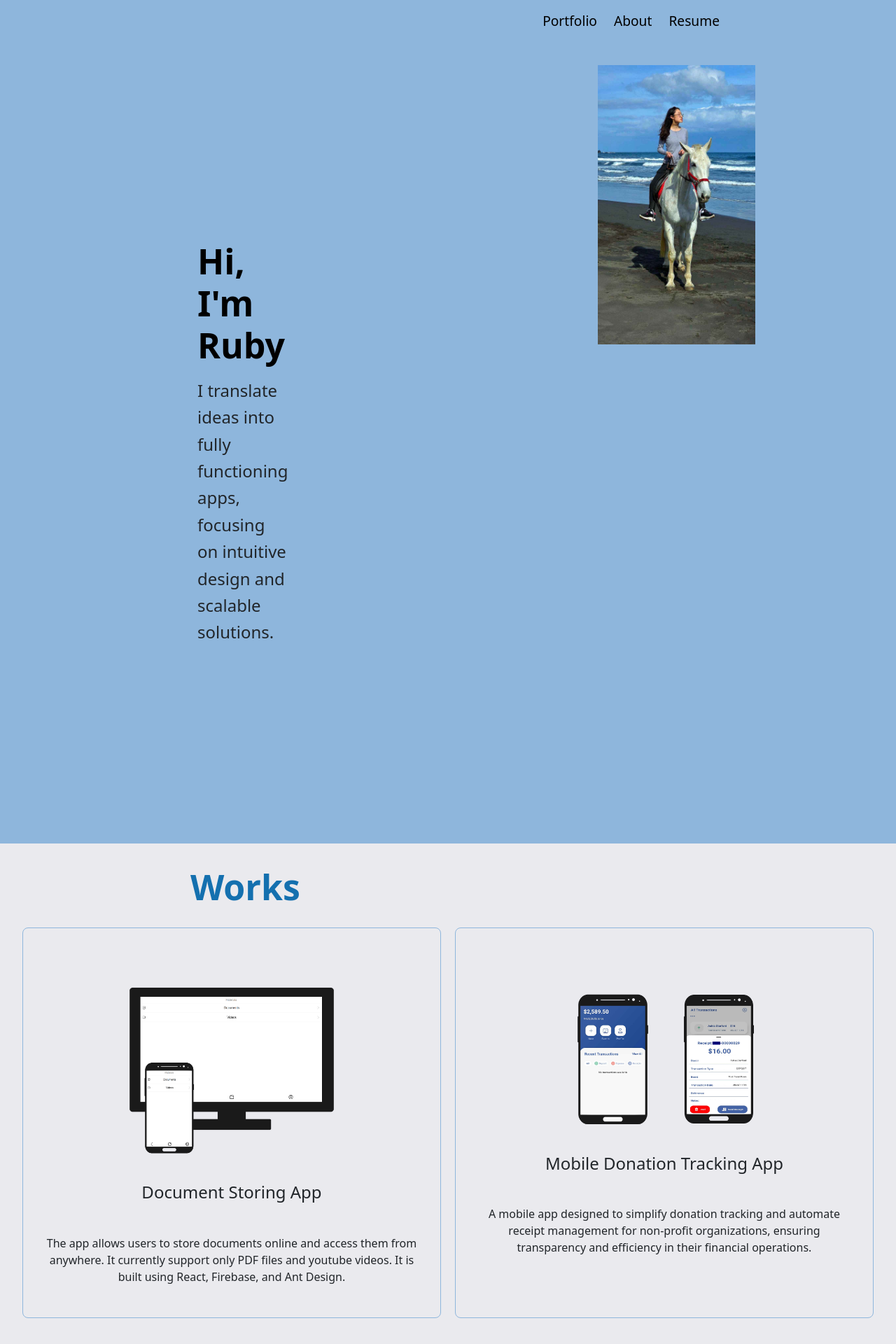
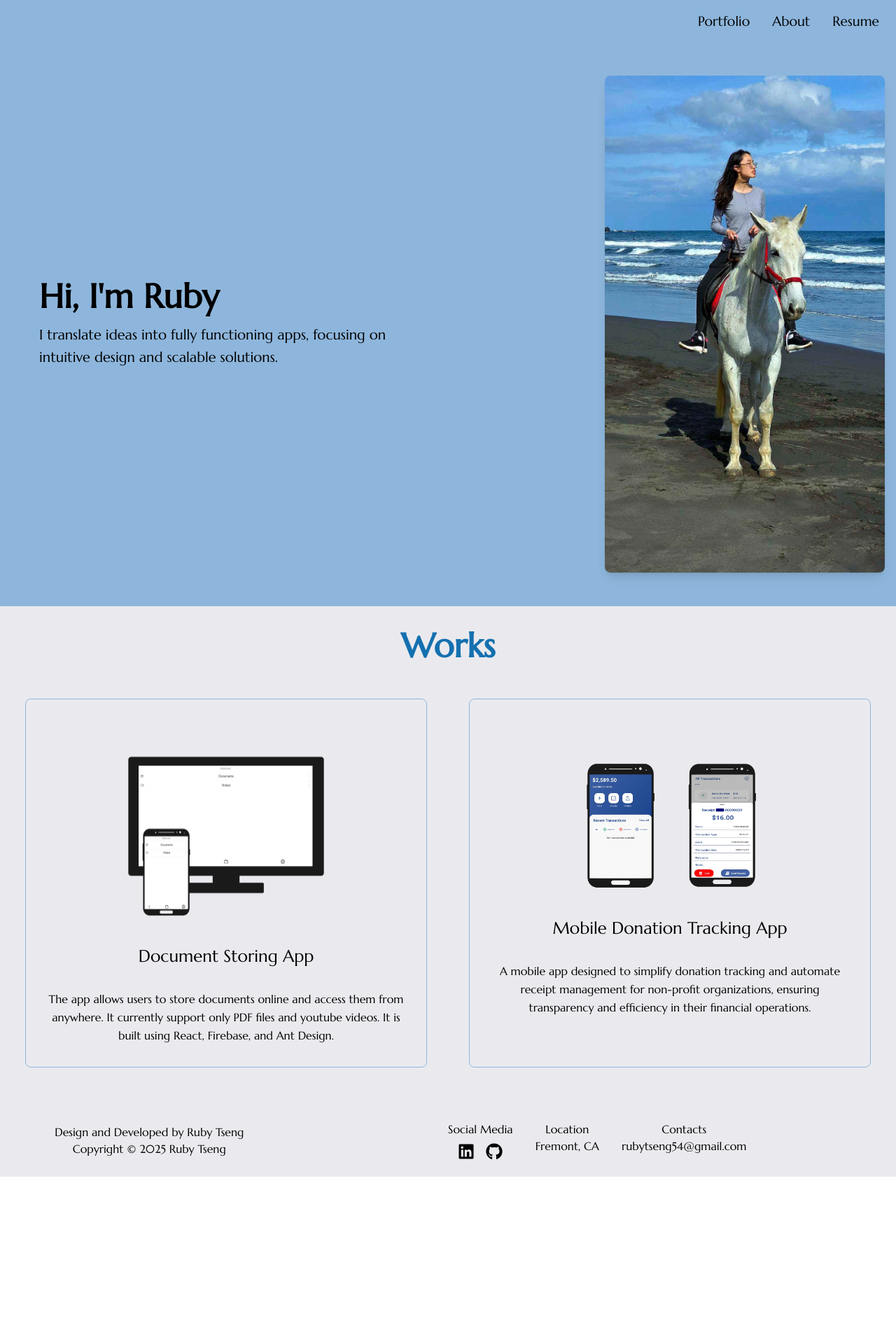
Before and after one commit to RubyTseng2538/portfolio, a React (Create React App) app: page /about in a window 1280 px wide. Shown: the top 1920 px of the page at 70% size. After the commit the page ends 1681 px from the top, so only its background shows below. Built offline with nearby package versions, Linux system fonts and the light colour scheme.

Commit message:
Change CSS style from bootstrap to tailwind

```diff
--- a/package.json
+++ b/package.json
@@ -41,6 +41,9 @@
     ]
   },
   "devDependencies": {
-    "ajv": "^8.17.1"
+    "ajv": "^8.17.1",
+    "autoprefixer": "^10.4.21",
+    "postcss": "^8.5.4",
+    "tailwindcss": "^3.4.17"
   }
 }
--- a/src/App.css
+++ b/src/App.css
@@ -1,3 +1,5 @@
+/* Tailwind is already imported in index.css, no need to duplicate imports */
+
 :root {
   --primary: #EAEAEE;
   --secondary: #8EB6DC;
@@ -87,12 +89,16 @@ body {
 
 .home {
   background-color: var(--secondary);
-  padding: 2rem; /* Increase padding */
+  padding: 3rem 2rem;
   min-height: 60vh; /* Set a minimum height */
+  display: flex;
+  align-items: center;
 }
 
 .home-text {
-  margin: 250px;
+  padding: 2rem;
+  max-width: 600px;
+  margin: 0 auto;
 }
 
 .home-text h1 {
@@ -134,8 +140,23 @@ body {
 
 
 .pfp {
-  width: 40%;
+  width: 300px;
+  min-width: 250px;
+  max-width: 90%;
   height: auto;
+  display: block;
+  object-fit: contain;
+}
+
+.img-col {
+  display: flex;
+  justify-content: center;
+  align-items: center;
+}
+
+.text-col {
+  display: flex;
+  justify-content: center;
 }
 
 .works {
@@ -225,12 +246,63 @@ body {
     padding-left: 100px;
     padding-right: 100px;
   }
+
+  .home-text {
+    padding: 1.5rem;
+  }
+
+  .works-title {
+    padding-left: 5rem;
+  }
+}
+
+@media (max-width: 992px) {
+  .home-text {
+    padding: 1rem;
+    margin: 0;
+  }
+
+  .home-text h1 {
+    font-size: 40px;
+  }
+
+  .home-text h2 {
+    font-size: 1.2rem;
+  }
+
+  .pfp {
+    width: 300px;
+  }
+
+  .works-title {
+    padding-left: 2rem;
+    font-size: 40px;
+  }
 }
 
 @media (max-width: 768px) {
   .project {
     padding-left: 50px;
     padding-right: 50px;
+  }
+
+  .home-text {
+    text-align: center;
+    padding: 1rem 0;
+  }
+
+  .home-text h1, .home-text h2 {
+    text-align: center;
+  }
+
+  .works-title {
+    text-align: center;
+    padding-left: 0;
+  }
+
+  .pfp {
+    width: 250px;
+    margin: 1rem auto;
   }
 }
 
--- a/src/App.js
+++ b/src/App.js
@@ -1,6 +1,5 @@
 import React from 'react';
 import './App.css';
-import 'bootstrap/dist/css/bootstrap.min.css';
 import { HashRouter, Routes, Route } from "react-router-dom";
 import HomePage from './pages/HomePage';
 import Navigation from './Navigation';
--- a/src/Footer.js
+++ b/src/Footer.js
@@ -1,7 +1,4 @@
 import React from "react";
-import Container from 'react-bootstrap/Container';
-import Row from 'react-bootstrap/Row';
-import Col from 'react-bootstrap/Col';
 import { FaLinkedin, FaGithub } from "react-icons/fa";
 
 export default function Footer() {
@@ -9,34 +6,45 @@ export default function Footer() {
     let year = date.getFullYear();
 
     return (
-        <Container fluid className="footer">
-            <Row className="justify-content-center">
-                <Col className="footer-col">
-                    <Row className="justify-content-center">Design and Developed by Ruby Tseng</Row>
-                    <Row  className="justify-content-center">Copyright © {year} Ruby Tseng</Row>
-                </Col>
-            <Col>
-                <Row className="justify-content-center">
-                    <Col  className="footer-col">
-                        <Row>Social Media</Row>
-                        <Row xs="auto">
-                            <Col><FaLinkedin onClick={() => window.open('https://www.linkedin.com/in/ruby-tseng-rt/')} /></Col>
-                            <Col><FaGithub onClick={() => window.open('https://github.com/RubyTseng2538')} /></Col>
-                        </Row>
-                    </Col>
-                    <Col  className="footer-col">
-                        <Row>Location</Row>
-                        <Row>Fremont, CA</Row>
-                    </Col>
-                    <Col className="footer-col">
-                        <Row>Contacts</Row>
-                        <Row>rubytseng54@gmail.com</Row>
-                    </Col>
-                </Row>
-            </Col>
-            </Row>
+        <footer className="bg-primary py-6">
+            <div className="container mx-auto">
+                <div className="flex flex-col md:flex-row justify-center items-start md:items-center space-y-6 md:space-y-0">
+                    <div className="w-full md:w-1/3 text-center">
+                        <p>Design and Developed by Ruby Tseng</p>
+                        <p>Copyright © {year} Ruby Tseng</p>
+                    </div>
 
+                    <div className="w-full md:w-2/3">
+                        <div className="flex flex-col md:flex-row justify-center space-y-4 md:space-y-0 md:space-x-8">
+                            <div className="text-center">
+                                <p className="font-medium">Social Media</p>
+                                <div className="flex justify-center space-x-4 mt-2">
+                                    <FaLinkedin
+                                        size={24}
+                                        className="cursor-pointer hover:text-textSecondary transition-colors"
+                                        onClick={() => window.open('https://www.linkedin.com/in/ruby-tseng-rt/')}
+                                    />
+                                    <FaGithub
+                                        size={24}
+                                        className="cursor-pointer hover:text-textSecondary transition-colors"
+                                        onClick={() => window.open('https://github.com/RubyTseng2538')}
+                                    />
+                                </div>
+                            </div>
 
-        </Container>
+                            <div className="text-center">
+                                <p className="font-medium">Location</p>
+                                <p>Fremont, CA</p>
+                            </div>
+
+                            <div className="text-center">
+                                <p className="font-medium">Contacts</p>
+                                <p>rubytseng54@gmail.com</p>
+                            </div>
+                        </div>
+                    </div>
+                </div>
+            </div>
+        </footer>
     )
 }
--- a/src/Navigation.js
+++ b/src/Navigation.js
@@ -1,25 +1,23 @@
 import React from "react";
-import { Container, Row, Col } from "react-bootstrap";
 import { Link } from "react-router-dom";
 import resume from './pages/resume.pdf'; // Assuming you have a PDF file for download
 
 const Navigation = () => {
     return (
-        <nav className="navigation">
-            <Container fluid>
-                <Row className="justify-content-end">
-                    <Col xs="auto" className="nav-item">
-                        <Link to="/">Portfolio</Link>
-                    </Col>
-                    <Col xs="auto" className="nav-item">
-                        <Link to="/about">About</Link>
-                    </Col>
-                    <Col xs="auto" className="nav-item">
-                        <a href={resume} target="_blank" rel="noopener noreferrer">Resume</a>
-                    </Col>
-
-                </Row>
-            </Container>
+        <nav className="bg-secondary py-4 px-6">
+            <div className="container mx-auto flex justify-end">
+                <div className="flex gap-8">
+                    <div className="nav-item">
+                        <Link to="/" className="text-black text-lg hover:underline">Portfolio</Link>
+                    </div>
+                    <div className="nav-item">
+                        <Link to="/about" className="text-black text-lg hover:underline">About</Link>
+                    </div>
+                    <div className="nav-item">
+                        <a href={resume} target="_blank" rel="noopener noreferrer" className="text-black text-lg hover:underline">Resume</a>
+                    </div>
+                </div>
+            </div>
         </nav>
     );
 };
--- a/src/components/Summary.js
+++ b/src/components/Summary.js
@@ -1,58 +1,25 @@
 import React from 'react';
 
 const Summary = ({ imageSrc, text, projectTitle, onClick }) => {
-
     return (
-        <div style={styles.summary} onClick={onClick}>
-            <div style={styles.summaryImage}>
-                <img src={imageSrc} alt="Summary" style={styles.summaryImageImg} />
+        <div
+            className="flex flex-col items-center justify-center p-5 border border-secondary rounded-lg cursor-pointer flex-1 basis-[300px] max-w-[1000px] box-border m-5 hover:shadow-lg transition-shadow duration-300"
+            onClick={onClick}
+        >
+            <div className="w-full text-center">
+                <img
+                    src={imageSrc}
+                    alt="Project preview"
+                    className="max-w-[60%] h-auto rounded-lg mx-auto"
+                />
             </div>
-            <div style={styles.summaryText}>
-                <h1 style={styles.projectTitle}>{projectTitle}</h1>
-                <p style={{height:20}}></p>
-                <p style={styles.summaryTextP}>{text}</p>
+            <div className="text-center p-3">
+                <h1 className="text-2xl mb-3">{projectTitle}</h1>
+                <div className="h-5"></div>
+                <p className="text-base leading-relaxed">{text}</p>
             </div>
         </div>
     );
 };
 
-const styles = {
-    summary: {
-        display: 'flex',
-        flexDirection: 'column', // Stack the image on top of the text
-        alignItems: 'center',
-        justifyContent: 'center',
-        padding: '20px',
-        border: '1px solid #8EB6DC',
-        borderRadius: '8px',
-        margin: '20px 0',
-        cursor: 'pointer', // Add a pointer cursor on hover
-        flex: '1 1 300px', // Allow the summary to grow and shrink, with a base width of 300px
-        maxWidth: '1000px', // Limit the width of the summary
-        boxSizing: 'border-box', // Include padding and border in the element's total width and height
-    },
-    summaryImage: {
-        width: '100%',
-        textAlign: 'center',
-    },
-    summaryImageImg: {
-        maxWidth: '60%',
-        height: 'auto',
-        borderRadius: '8px',
-    },
-    summaryText: {
-        textAlign: 'center',
-        padding: '10px',
-    },
-    projectTitle: {
-        fontSize: '1.5rem',
-        marginBottom: '10px',
-    },
-    summaryTextP: {
-        fontSize: '1rem',
-        lineHeight: '1.5',
-    },
-};
-
-
 export default Summary;
--- a/src/index.css
+++ b/src/index.css
@@ -1,8 +1,11 @@
 @import url('https://fonts.googleapis.com/css2?family=Marcellus&display=swap');
 
+@tailwind base;
+@tailwind components;
+@tailwind utilities;
+
 body {
-  font-family: 'Marcellus', serif;
-  font-weight: 400;
+  font-family: system-ui, -apple-system, BlinkMacSystemFont, 'Segoe UI', Marcellus, Roboto, Oxygen, Ubuntu, Cantarell, 'Open Sans', 'Helvetica Neue', sans-serif;
 }
 
 /* code {
--- a/src/pages/HomePage.js
+++ b/src/pages/HomePage.js
@@ -3,29 +3,31 @@ import Summary from '../components/Summary';
 import { useNavigate } from 'react-router-dom'
 import mobile from '../images/mobileEx.png';
 import PWA from '../images/PWAEx2.png';
-import { Col, Row } from 'react-bootstrap';
 import Picture from '../images/Picture.jpg';
 
 export default function HomePage(){
     let navigate = useNavigate();
     return (
         <div>
-            <div className='home'>
-                <Row className='aligh-items-center'>
-                    <Col className='justify-content-center' >
-                        <div className='home-text'>
-                            <h1>Hi, I'm Ruby</h1>
-                            <h2>I translate ideas into fully functioning apps, focusing on intuitive design and scalable solutions. </h2>
+            <div className="bg-secondary py-12 min-h-[60vh] flex items-center">
+                <div className="container mx-auto px-4">
+                    <div className="flex flex-col md:flex-row items-center">
+                        <div className="w-full md:w-1/2 flex justify-center">
+                            <div className="max-w-xl p-4">
+                                <h1 className="text-5xl font-bold text-black text-left mb-4">Hi, I'm Ruby</h1>
+                                <h2 className="text-xl text-left leading-relaxed">I translate ideas into fully functioning apps, focusing on intuitive design and scalable solutions.</h2>
                             </div>
-                    </Col>
-                    <Col>
-                    <img className='pfp' src={Picture} alt="Profile" />
-                    </Col>
-                </Row>
                         </div>
-            <div className='works'>
-                <h1 className='works-title'>Works</h1>
-                <div className='summary-container'>
+                        <div className="w-full md:w-1/2 flex justify-center md:justify-end mt-0 md:mt-0">
+                            <img className="w-[400px] min-w-[300px] max-w-[95%] h-auto object-contain shadow-lg rounded-lg" src={Picture} alt="Profile" />
+                        </div>
+                    </div>
+                </div>
+            </div>
+            <div className="bg-primary py-8">
+                <div className="container mx-auto px-4">
+                    <h1 className="text-5xl font-bold text-textSecondary text-center mb-8">Works</h1>
+                    <div className="flex flex-wrap justify-center gap-5">
                         <Summary
                         imageSrc={PWA}
                         projectTitle="Document Storing App"
@@ -41,5 +43,6 @@ export default function HomePage(){
                     </div>
                 </div>
             </div>
+        </div>
     )
 }
--- a/src/pages/about.js
+++ b/src/pages/about.js
@@ -1,37 +1,39 @@
 import React from "react";
-import {Col, Row} from 'react-bootstrap';
 import Picture from '../images/Picture.jpg';
 
 export default function About(){
-    return (
-        <div className='about'>
-            <Row className='aligh-items-center'>
-                <Col className='justify-content-center' >
-                    <div className='about-text'>
-                    <h1>More About Me</h1>
-                    <h2>
-                    Hi, I’m Ruby Tseng, a developer based in Fremont, California. My passion for design started early, and over the years, I’ve developed a keen eye for style. While I enjoy intricate details in many areas, I prefer my web designs to be clean, sophisticated, and interactive.
-
-I’m detail-oriented but thrive in team settings, often drawing inspiration from my teammates’ ideas to enhance my work. My focus is on creating engaging user interfaces with smooth, intuitive experiences.
-
-I’m proficient in JavaScript and experienced with libraries like React.js and Express.js, using them to bring ideas to life.
-
-In my free time, I love playing games and listening to K-pop Musics!
-                    </h2>
-                    <h2 style={{marginTop: '30px'}}>
-                        Technical Skills:
-                        Programming Languages: JavaScript, HTML, CSS, TypeScript, Python
-                        Libraries/Frameworks: React.js, Express.js
-                        Databases: PostgreSQL, Firebase, Prisma.io
-                        Tools: Git & Github, Postman, ngrok
-                        Design: Figma, Adobe Photoshop, Clip Studio Paint
-                    </h2>
+    return (        <div className="bg-primary py-8 min-h-[90vh]">            <div className="container mx-auto px-2">
+                <div className="flex flex-col md:flex-row items-center gap-2 md:gap-8">                    <div className="w-full md:w-7/10 flex justify-center">
+                        <div className="max-w-xl p-2">
+                            <h1 className="text-5xl font-bold text-textSecondary text-left mb-3">More About Me</h1>
+                            <div className="text-xl text-left leading-relaxed space-y-4">
+                                <p>
+                                    Hi, I'm Ruby Tseng, a developer based in Fremont, California. My passion for design started early, and over the years, I've developed a keen eye for style. While I enjoy intricate details in many areas, I prefer my web designs to be clean, sophisticated, and interactive.
+                                </p>
+                                <p>
+                                    I'm detail-oriented but thrive in team settings, often drawing inspiration from my teammates' ideas to enhance my work. My focus is on creating engaging user interfaces with smooth, intuitive experiences.
+                                </p>
+                                <p>
+                                    I'm proficient in JavaScript and experienced with libraries like React.js and Express.js, using them to bring ideas to life.
+                                </p>
+                                <p>
+                                    In my free time, I love playing games and listening to K-pop Musics!
+                                </p>                                <div className="mt-6">
+                                    <h2 className="text-2xl font-bold mb-1">Technical Skills:</h2>
+                                    <ul className="list-disc pl-4 space-y-0.5">
+                                        <li>Programming Languages: JavaScript, HTML, CSS, TypeScript, Python</li>
+                                        <li>Libraries/Frameworks: React.js, Express.js</li>
+                                        <li>Databases: PostgreSQL, Firebase, Prisma.io</li>
+                                        <li>Tools: Git & Github, Postman, ngrok</li>
+                                        <li>Design: Figma, Adobe Photoshop, Clip Studio Paint</li>
+                                    </ul>
+                                </div>
+                            </div>
+                        </div>                    </div>                    <div className="w-full md:w-1/2 flex justify-center md:justify-end mt-4 md:mt-0">
+                        <img className="w-[550px] min-w-[450px] max-w-[95%] h-auto object-contain shadow-lg rounded-lg" src={Picture} alt="Profile" />
                     </div>
-                </Col>
-                <Col>
-                    <img className='pfp' src={Picture} alt="Profile" />
-                </Col>
-            </Row>
+                </div>
+            </div>
         </div>
-    )
+    );
 };
--- /dev/null
+++ b/tailwind.config.js
@@ -0,0 +1,21 @@
+/** @type {import('tailwindcss').Config} */
+module.exports = {
+  content: [
+    "./src/**/*.{js,jsx,ts,tsx}",
+  ],
+  theme: {
+    extend: {
+      colors: {
+        'primary': '#EAEAEE',
+        'secondary': '#8EB6DC',
+        'textSecondary': '#1470AF',
+        'white': '#FFFFFF',
+        'black': '#000000',
+      },
+      fontFamily: {
+        'marcellus': ['Marcellus', 'serif'],
+      },
+    },
+  },
+  plugins: [],
+}
```
Also changed, not shown: postcss.config.js (added), 2 other files (tests, documents, lock files or other folders). Lines whose indentation alone changed are shown as unchanged.
